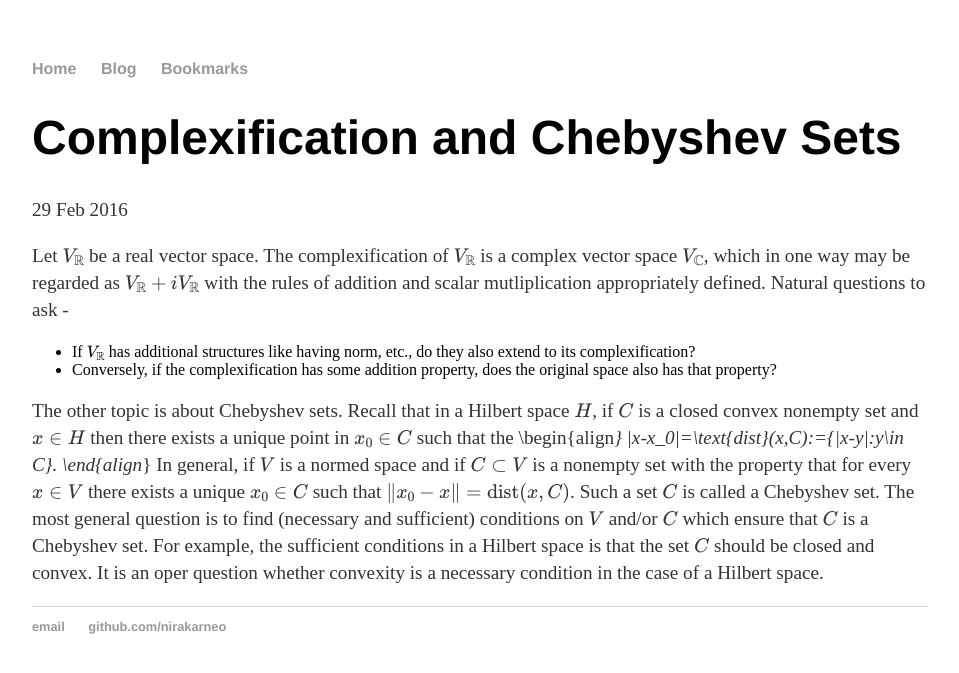
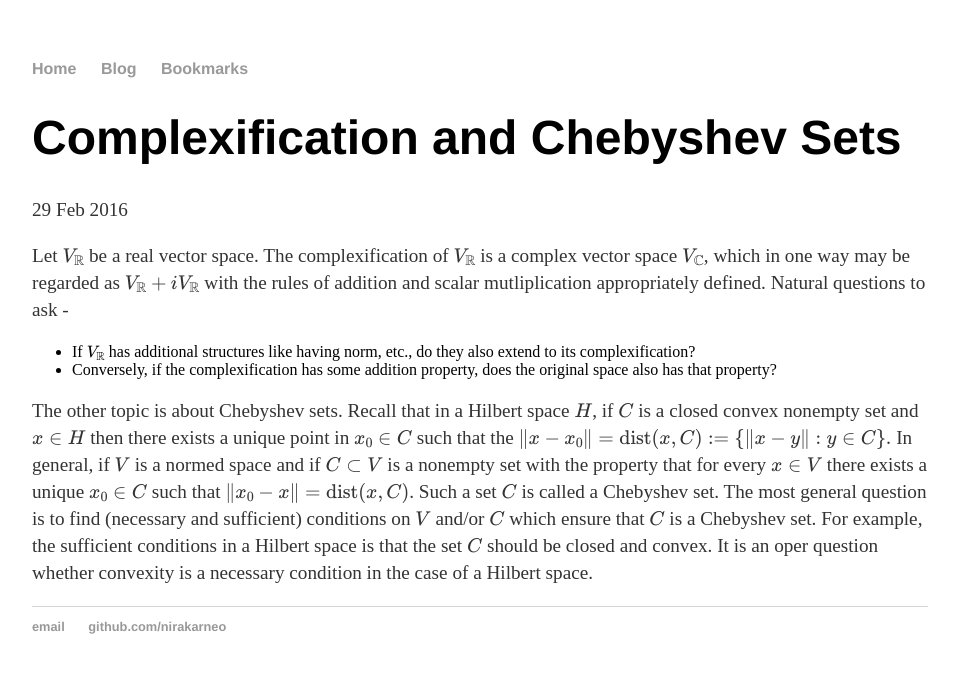
Before and after one commit to nirakarneo/nirakarneo.github.io, a Jekyll site: the page built from _posts/2016-02-29-new-post-01.md, in a window 1280 px wide. Shown: the top 673 px of the page, without its empty margins (160-1119 px from the left). Built offline with Jekyll 4.4.1, drawn with Linux system fonts in a browser that asks for light colours; formulas are drawn with MathJax 3; comment, search, counter and statistics services are not loaded.

Commit message:
Update 2016-02-29-new-post-01.md

```diff
--- a/_posts/2016-02-29-new-post-01.md
+++ b/_posts/2016-02-29-new-post-01.md
@@ -8,4 +8,4 @@
 *   If $$V_{\mathbb{R}}$$ has additional structures like having norm, etc., do they also extend to its complexification?
 *   Conversely, if the complexification has some addition property, does the original space also has that property?
 
-The other topic is about Chebyshev sets. Recall that in a Hilbert space $$H$$, if $$C$$ is a closed convex nonempty set and $$x\in H$$ then there exists a unique point in $$x_0\in C$$ such that the \begin{align*} \|x-x_0\|=\text{dist}(x,C):=\{\|x-y\|:y\in C\}. \end{align*} In general, if $$V$$ is a normed space and if $$C\subset V$$ is a nonempty set with the property that for every $$x\in V$$ there exists a unique $$x_0\in C$$ such that $$\|x_0-x\|=\text{dist}(x,C)$$. Such a set $$C$$ is called a Chebyshev set. The most general question is to find (necessary and sufficient) conditions on $$V$$ and/or $$C$$ which ensure that $$C$$ is a Chebyshev set. For example, the sufficient conditions in a Hilbert space is that the set $$C$$ should be closed and convex. It is an oper question whether convexity is a necessary condition in the case of a Hilbert space.
+The other topic is about Chebyshev sets. Recall that in a Hilbert space $$H$$, if $$C$$ is a closed convex nonempty set and $$x\in H$$ then there exists a unique point in $$x_0\in C$$ such that the $$\|x-x_0\|=\text{dist}(x,C):=\{\|x-y\|:y\in C\}.$$ In general, if $$V$$ is a normed space and if $$C\subset V$$ is a nonempty set with the property that for every $$x\in V$$ there exists a unique $$x_0\in C$$ such that $$\|x_0-x\|=\text{dist}(x,C)$$. Such a set $$C$$ is called a Chebyshev set. The most general question is to find (necessary and sufficient) conditions on $$V$$ and/or $$C$$ which ensure that $$C$$ is a Chebyshev set. For example, the sufficient conditions in a Hilbert space is that the set $$C$$ should be closed and convex. It is an oper question whether convexity is a necessary condition in the case of a Hilbert space.
```
